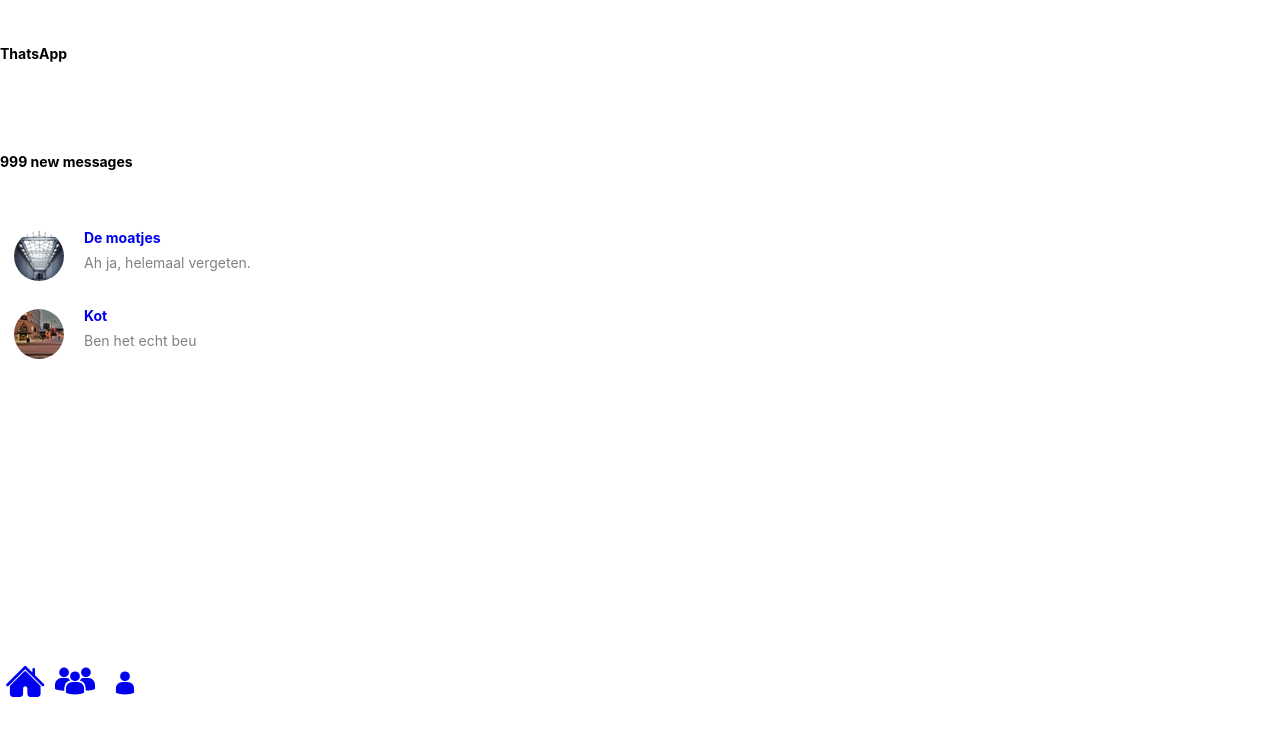
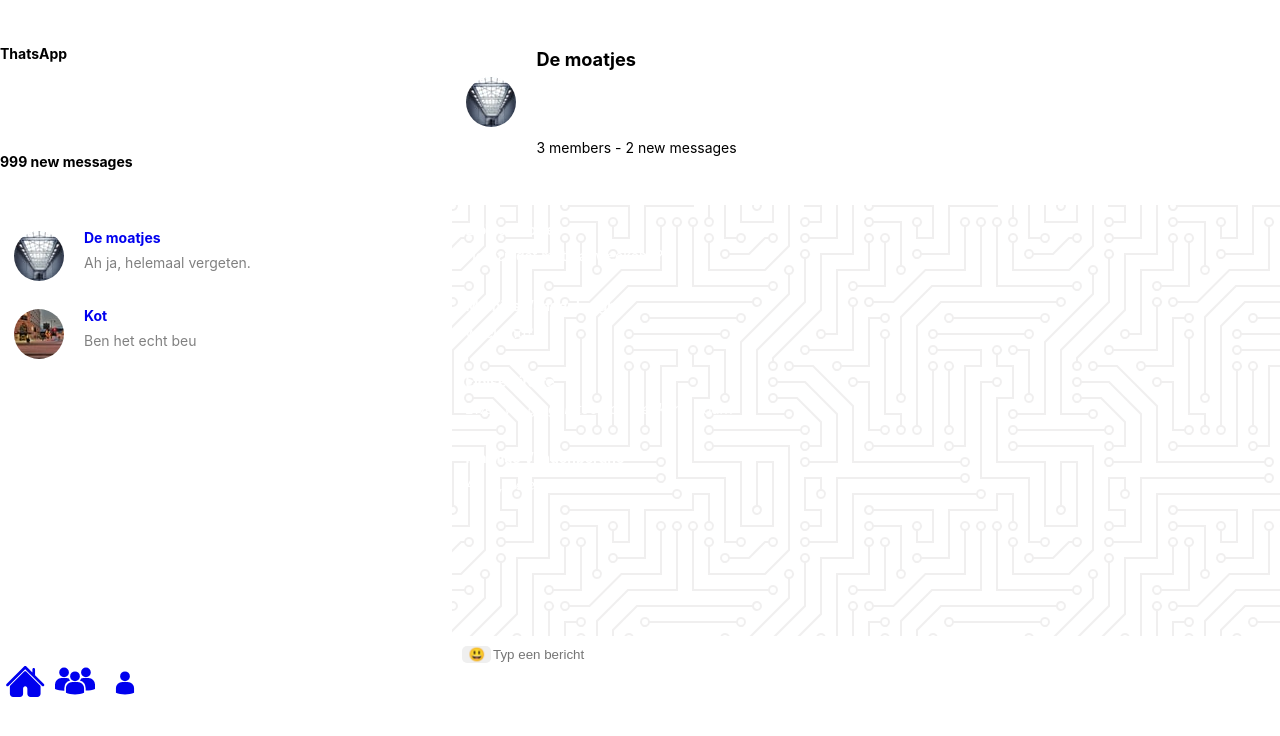
Before and after one commit to DewulfTjorven/2021-Bachelorproef-TjorvenTimonSam, a React (Create React App) app: page /48af215b-5ae4-3f37-a690-5399e56b1cfb in a window 1280 px wide. Shown: the top 736 px of the page. Built offline with nearby package versions, Linux system fonts and the light colour scheme.

Commit message:
### Messages
- Toont de messages van een group, maar deze komen niet uit de props zoals er daar nu staat. Haal de id van de huidige conversation (group) uit de route en haal hiermee de group op.

```diff
--- a/src/containers/Content/Content.js
+++ b/src/containers/Content/Content.js
@@ -3,11 +3,15 @@
 import style from "./Content.module.css";
 import { Switch, Route } from "react-router-dom";
 import { ROUTES } from "../../consts";
+import Messages from "./Messages/Messages";
 
 const Content = () => {
   return (
     <section className={style.container}>
       <Switch>
+        <Route path={ROUTES.conversation.path}>
+          <Messages />
+        </Route>
         <Route exact strict path={ROUTES.home}>
           <Empty message={"Pick a conversation"} />
         </Route>
--- a/src/containers/Content/Messages/Messages.js
+++ b/src/containers/Content/Messages/Messages.js
@@ -5,8 +5,20 @@
 import UnreadMessages from "../../../components/UnreadMessages/UnreadMessages.js";
 
 import style from "./Messages.module.css";
+import { useParams } from "react-router-dom";
+import { useStores } from "../../../hooks/useStores.js";
+import { useObserver } from "mobx-react-lite";
+import Empty from "../../../components/Empty/Empty.js";
 
-const Messages = ({ group }) => {
+const Messages = () => {
+  const { id } = useParams();
+  const { dataStore } = useStores();
+  const group = dataStore.getGroupById(id);
+
+  return useObserver(() => {
+    if (!group) {
+      return <Empty message={"Conversation not found"} />;
+    }
     return (
       <>
         <header className={style.header}>
@@ -35,6 +47,7 @@
         <Form />
       </>
     );
+  });
 };
 
 export default Messages;
```
Lines whose indentation alone changed are shown as unchanged.
